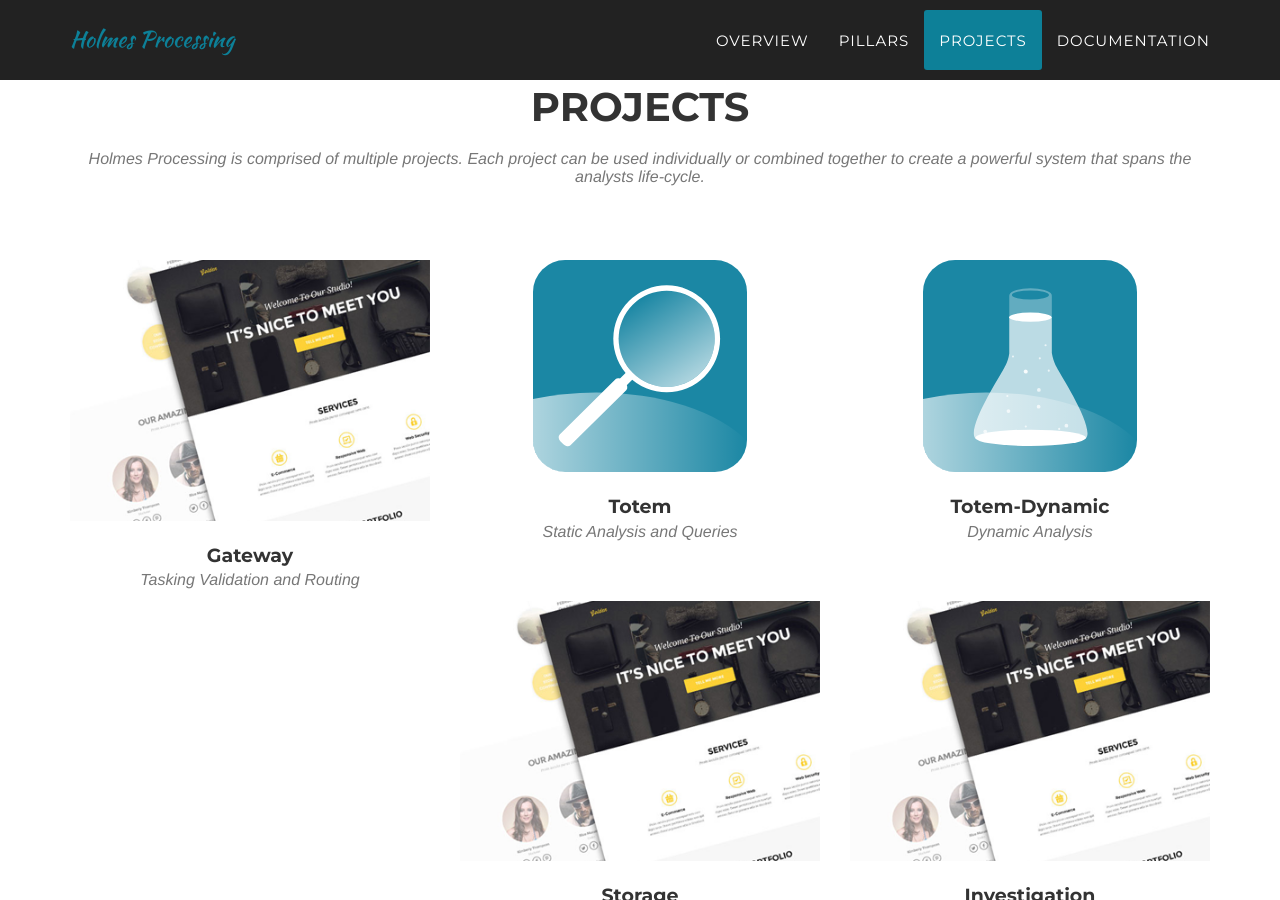
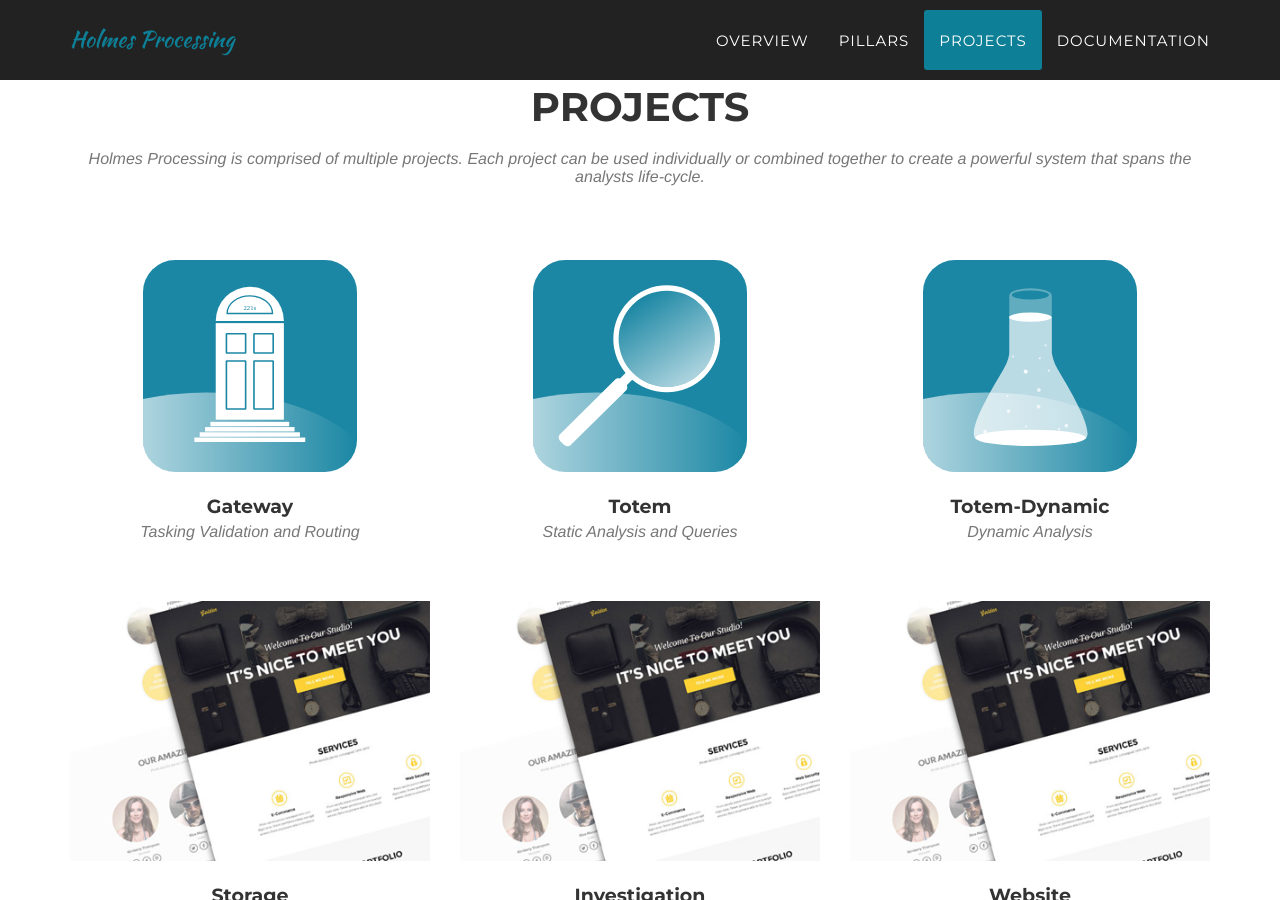
Before and after one commit to HolmesProcessing/holmesprocessing.github.io, a Jekyll site: the page built from index.html, in a window 1280 px wide and 900 px high, scrolled down 2203 px. Built offline with Jekyll 4.4.1, drawn with Linux system fonts in a browser that asks for light colours; some web fonts are replaced.

Commit message:
added gateway logo

```diff
--- a/_posts/2014-07-18-project-1.markdown
+++ b/_posts/2014-07-18-project-1.markdown
@@ -5,8 +5,8 @@
 modal-id: 1
 category: project
 date: 2014-07-18
-img: golden.png
-thumbnail: golden-thumbnail.png
+img: gateway.svg
+thumbnail: gateway.svg
 alt: image-alt
 repository: https://github.com/HolmesProcessing/Holmes-Gateway
 documentation: https://holmes-processing.readthedocs.io/en/latest/rst/installation/index.html
```
